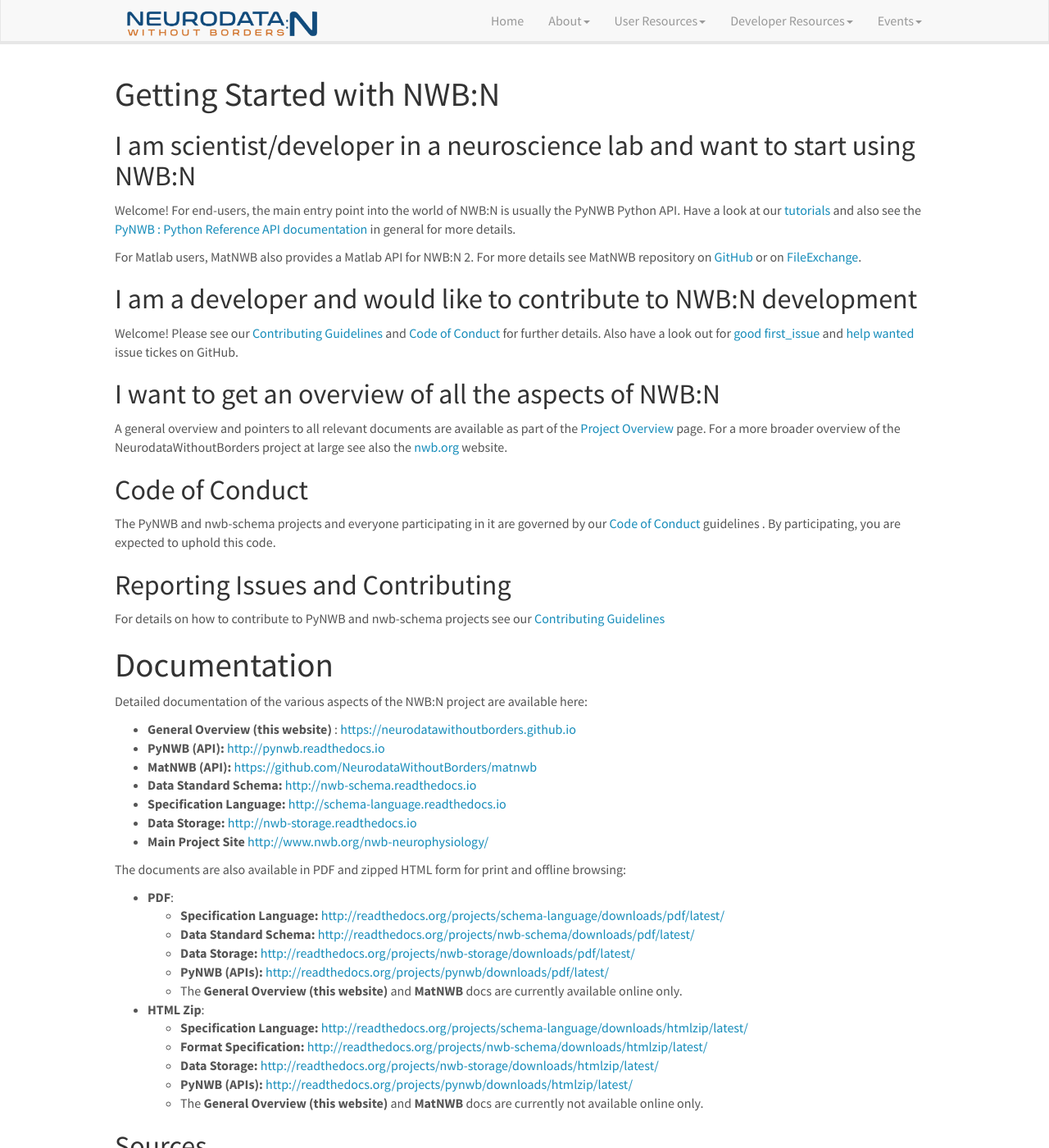
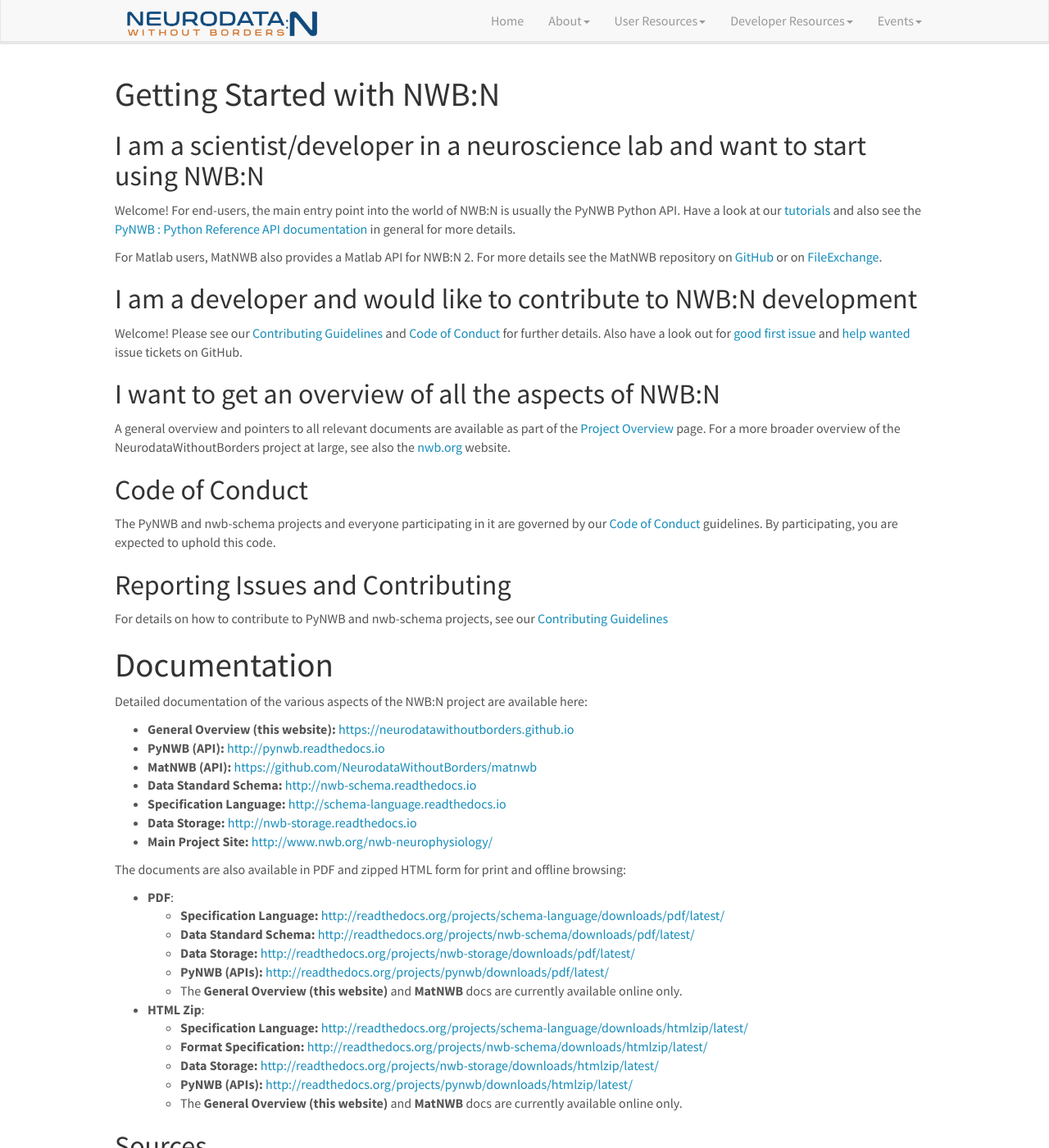
Before and after one commit to ttngu207/neurodatawithoutborders.github.io, a Jekyll site: the page built from _pages/gettingstarted.md, in a window 1280 px wide and 1400 px high. Shown: the whole window at 82% size. Built offline with Jekyll 4.4.1, drawn with Linux system fonts in a browser that asks for light colours; nearby versions of some CDN libraries; some of the changed text lies outside the part shown.

Commit message:
Fixed broken link to MatNWB, typos, and formatting

```diff
--- a/_pages/gettingstarted.md
+++ b/_pages/gettingstarted.md
@@ -9,53 +9,53 @@
 
 # Getting Started with NWB:N
 
-## I am scientist/developer in a neuroscience lab and want to start using NWB:N
+## I am a scientist/developer in a neuroscience lab and want to start using NWB:N
 
 Welcome! For end-users, the main entry point into the world of NWB:N is usually the PyNWB Python API. Have a look
 at our  <a href="https://pynwb.readthedocs.io/en/latest/tutorials/index.html"  target="_blank">tutorials</a>
 and also see the <a href="{{ site.url }}{{ site.baseurl }}/pynwb">PyNWB : Python Reference API documentation</a>
 in general for more details.
 
-For Matlab users, MatNWB also provides a Matlab API for NWB:N 2.  For more details see
+For Matlab users, MatNWB also provides a Matlab API for NWB:N 2.  For more details see the
 MatNWB repository on <a href="https://github.com/NeurodataWithoutBorders/matnwb"  target="_blank">GitHub</a> or on <a href="https://www.mathworks.com/matlabcentral/fileexchange/67741-neurodatawithoutborders-matnwb" target="_blank">FileExchange</a>.
 
 ## I am a developer and would like to contribute to NWB:N development
 
 Welcome! Please see our  <a href="{{ site.url }}{{ site.baseurl }}/contributing">Contributing Guidelines</a> and
 <a href="{{ site.url }}{{ site.baseurl }}/code_of_conduct">Code of Conduct</a> for further details. Also
-have a look out for [good first_issue](https://github.com/NeurodataWithoutBorders/pynwb/issues?q=is%3Aissue+is%3Aopen+label%3A%22good+first+issue%22) and
+have a look out for [good first issue](https://github.com/NeurodataWithoutBorders/pynwb/issues?q=is%3Aissue+is%3Aopen+label%3A%22good+first+issue%22) and
 [help wanted](https://github.com/NeurodataWithoutBorders/pynwb/issues?q=is%3Aissue+is%3Aopen+label%3A%22help+wanted%22)
-issue tickes on GitHub.
+issue tickets on GitHub.
 
 ## I want to get an overview of all the aspects of NWB:N
 
 A general overview and pointers to all relevant documents are available as part of the
 <a href="{{ site.url }}{{ site.baseurl }}/overview">Project Overview</a> page. For a more broader overview
-of the NeurodataWithoutBorders project at large see also the
+of the NeurodataWithoutBorders project at large, see also the
 <a href="https://www.nwb.org/">nwb.org</a> website.
 
 ## Code of Conduct
 
 The PyNWB and nwb-schema projects and everyone participating in it are governed by our
-<a href="{{ site.url }}{{ site.baseurl }}/code_of_conduct">Code of Conduct</a> guidelines .
+<a href="{{ site.url }}{{ site.baseurl }}/code_of_conduct">Code of Conduct</a> guidelines.
 By participating, you are expected to uphold this code.
 
 ## Reporting Issues and Contributing
 
-For details on how to contribute to PyNWB and nwb-schema projects see
+For details on how to contribute to PyNWB and nwb-schema projects, see
 our <a href="{{ site.url }}{{ site.baseurl }}/contributing">Contributing Guidelines</a>
 
 # Documentation
 
 Detailed documentation of the various aspects of the NWB:N project are available here:
 
-* **General Overview (this website)** : [https://neurodatawithoutborders.github.io](https://neurodatawithoutborders.github.io/overview)
+* **General Overview (this website):** [https://neurodatawithoutborders.github.io](https://neurodatawithoutborders.github.io/overview)
 * **PyNWB (API):** [http://pynwb.readthedocs.io](http://pynwb.readthedocs.io)
 * **MatNWB (API):** [https://github.com/NeurodataWithoutBorders/matnwb](https://github.com/NeurodataWithoutBorders/matnwb)
 * **Data Standard Schema:** [http://nwb-schema.readthedocs.io](http://nwb-schema.readthedocs.io)
 * **Specification Language:** [http://schema-language.readthedocs.io](http://schema-language.readthedocs.io)
 * **Data Storage:** [http://nwb-storage.readthedocs.io](http://nwb-storage.readthedocs.io)
-* **Main Project Site** [http://www.nwb.org/nwb-neurophysiology/](http://www.nwb.org/nwb-neurophysiology/)
+* **Main Project Site:** [http://www.nwb.org/nwb-neurophysiology/](http://www.nwb.org/nwb-neurophysiology/)
 
 The documents are also available in PDF and zipped HTML form for print and offline browsing:
 
@@ -70,28 +70,28 @@
     * **Format Specification:** [http://readthedocs.org/projects/nwb-schema/downloads/htmlzip/latest/](http://readthedocs.org/projects/nwb-schema/downloads/htmlzip/latest/)
     * **Data Storage:** [http://readthedocs.org/projects/nwb-storage/downloads/htmlzip/latest/](http://readthedocs.org/projects/nwb-storage/downloads/htmlzip/latest/)
     * **PyNWB (APIs):** [http://readthedocs.org/projects/pynwb/downloads/htmlzip/latest/](http://readthedocs.org/projects/pynwb/downloads/htmlzip/latest/)
-    * The **General Overview (this website)** and **MatNWB** docs are currently not available online only.
+    * The **General Overview (this website)** and **MatNWB** docs are currently available online only.
 
 Sources
 -------
 
 The sources for the API, format specification, and all documents are available here:
 
-* **PyNWB (Python Data API):** [https://github.com/NeurodataWithoutBorders/pynwb](https://github.com/NeurodataWithoutBorders/pynwb) .
+* **PyNWB (Python Data API):** [https://github.com/NeurodataWithoutBorders/pynwb](https://github.com/NeurodataWithoutBorders/pynwb)
     * This repository includes all sources of the PyNWB and FORM APIs as well as
       corresponding documentation and test infrastructure.
 
-* **NWB Schema:** [https://github.com/NeurodataWithoutBorders/nwb-schema](https://github.com/NeurodataWithoutBorders/nwb-schema) .
+* **NWB Schema:** [https://github.com/NeurodataWithoutBorders/nwb-schema](https://github.com/NeurodataWithoutBorders/nwb-schema)
     * The nwb-schema repository includes among others:
         * ``core`` : YAML specification of the NWB core format
-        * ``docs/language`` : Sphinx sources for the specification language documention
+        * ``docs/language`` : Sphinx sources for the specification language documentation
         * ``docs/format`` : Sphinx sources for the format specification documentation
-        * ``docs/storage`` : Sphinx sources for the data storage documention
+        * ``docs/storage`` : Sphinx sources for the data storage documentation
         * ``docs/utils`` : Python utilities used for generation of the format documentation from the YAML specification.
           This includes convenient helper functions for rendering specification hierarchies and for generating RST docs.
 
-* **MatNWB** [https://github.com/NeurodataWithoutBorders/matnwb](https://github.com/NeurodataWithoutBorders/matnwb
-    * This respository includes all sources of the MatNWB Matlab API.
+* **MatNWB:** [https://github.com/NeurodataWithoutBorders/matnwb](https://github.com/NeurodataWithoutBorders/matnwb)
+    * This repository includes all sources of the MatNWB Matlab API.
 
 * **NWB DocUtils** [https://github.com/NeurodataWithoutBorders/nwb-docutils](https://github.com/NeurodataWithoutBorders/nwb-docutils)
    * This repository includes tools and cli scripts used to generate documentation for NWB:N.
```
